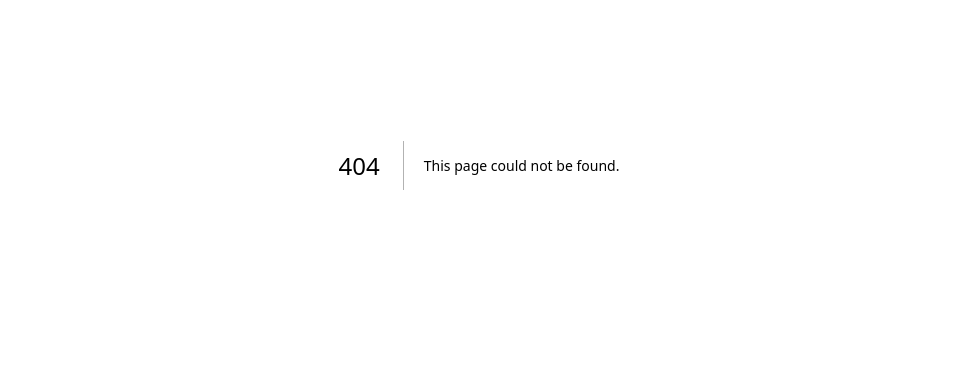
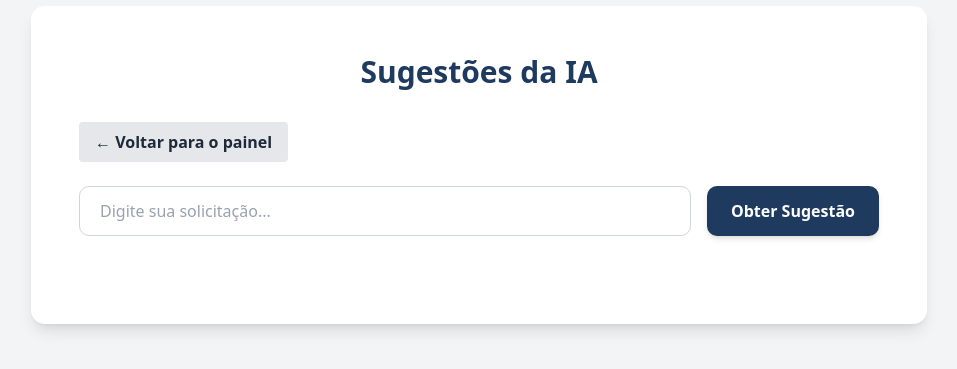
Before and after one commit to antonioovasc/doadev, a Next.js app: page /dashboard/ia in a window 1280 px wide. Before the commit this address had no page. Shown: the part 235-604 px from the top of the page, without its empty margins (161-1118 px from the left). Built offline with nearby package versions, Linux system fonts and the light colour scheme.

Commit message:
Adicionando IA

```diff
--- a/package.json
+++ b/package.json
@@ -25,6 +25,7 @@
     "lucide-react": "^0.511.0",
     "mysql2": "^3.14.1",
     "next": "15.3.2",
+    "openai": "^5.8.0",
     "react": "^19.0.0",
     "react-dom": "^19.0.0",
     "react-hook-form": "^7.56.4",
--- a/server.js
+++ b/server.js
@@ -8,6 +8,8 @@ const cors = require("cors");
 const bcrypt = require("bcryptjs");
 const jwt = require("jsonwebtoken");
 const connection = require("./db");
+
+const { OpenAI } = require('openai');
 
 const app = express();
 app.use(cors());
@@ -27,6 +29,41 @@ function authenticateToken(req, res, next) {
     next();
   });
 }
+
+// Configuração do OpenAI API
+const openai = new OpenAI({
+  apiKey: process.env.OPENAI_API_KEY,  //Chave key no env
+});
+
+app.post('/suggestions', async (req, res) => {
+  const { prompt } = req.body;
+
+  if (!prompt) {
+    return res.status(400).send("Prompt necessário!");
+  }
+
+  try {
+    console.log("Enviando prompt para OpenAI:", prompt); // Log do prompt
+
+    const completion = await openai.chat.completions.create({
+      model: "gpt-4o-mini",
+      messages: [{ role: "user", content: prompt }],
+      max_tokens: 100 // Limita o número de tokens na resposta
+    });
+
+    const suggestion = completion.choices[0].message.content; // Pega a sugestão gerada
+    console.log("Sugestão gerada:", suggestion);  // Log da sugestão
+
+    res.json({ suggestion });
+  } catch (error) {
+    console.error("Erro ao gerar sugestão:", error);  // Exibe o erro completo
+    res.status(500).json({
+      message: "Erro ao gerar sugestão",
+      error: error.message,  // Passa a mensagem de erro para o cliente
+    });
+  }
+});
+
 
 // Registro - SRP (Responsabilidade única)
 app.post("/register", async (req, res) => {
--- a/src/app/dashboard/categories/page.tsx
+++ b/src/app/dashboard/categories/page.tsx
@@ -87,7 +87,8 @@ export default function CategoriesPage() {
   if (!token) return <p className="text-center mt-10 text-gray-500">Carregando...</p>;
 
   return (
-    <div className="max-w-3xl mx-auto mt-12 p-8 bg-white rounded-xl shadow-lg">
+    <main className="min-h-screen bg-gray-100 p-16 flex justify-center items-center">
+      <div className="w-full max-w-4xl h-auto p-12 bg-white rounded-xl shadow-lg">
         <h1 className="text-3xl font-extrabold text-[#1E3A5F] mb-8 text-center">Categorias</h1>
 
         {/* Botão Voltar */}
@@ -170,5 +171,6 @@ export default function CategoriesPage() {
           ))}
         </ul>
       </div>
+    </main>
   );
 }
--- /dev/null
+++ b/src/app/dashboard/ia/page.tsx
@@ -0,0 +1,97 @@
+"use client";
+import { useState } from "react";
+import { useRouter } from "next/navigation";
+
+const API_BASE = "http://localhost:4000"; // Seu servidor local
+
+export default function SuggestionsPage() {
+    const router = useRouter();
+    const [inputText, setInputText] = useState("");
+    const [suggestion, setSuggestion] = useState<string | null>(null);
+    const [loading, setLoading] = useState(false);
+
+    const getSuggestion = async () => {
+        if (!inputText.trim()) return;
+        setLoading(true);
+
+        const token = localStorage.getItem("token");
+        if (!token) {
+            alert("Você precisa estar logado!");
+            setLoading(false);
+            return;
+        }
+
+        try {
+            const res = await fetch(`${API_BASE}/suggestions`, {
+                method: "POST",
+                headers: {
+                    "Content-Type": "application/json",
+                    Authorization: `Bearer ${token}`,
+                },
+                body: JSON.stringify({ prompt: inputText.trim() }),
+            });
+
+            if (!res.ok) {
+                const errorDetails = await res.text();  // Captura detalhes do erro enviado pela API
+                throw new Error(`Erro ao obter sugestão. Detalhes: ${errorDetails}`);
+            }
+
+            const data = await res.json();
+            setSuggestion(data.suggestion);
+        } catch (error) {
+            const errorMessage = error instanceof Error ? error.message : "Erro desconhecido";
+
+            setSuggestion(`Erro: ${errorMessage}`);
+        } finally {
+            setLoading(false);
+        }
+    };
+
+    return (
+        <main className="min-h-screen bg-gray-100 p-16 flex justify-center items-center">
+            <div className="w-full max-w-4xl h-auto p-12 bg-white rounded-xl shadow-lg">
+                <h1 className="text-3xl font-extrabold text-[#1E3A5F] mb-8 text-center">Sugestões da IA</h1>
+
+                {/* Botão Voltar */}
+                <button
+                    onClick={() => router.push("/dashboard")}
+                    className="mb-6 bg-gray-200 hover:bg-gray-300 text-gray-800 font-semibold py-2 px-4 rounded"
+                >
+                    ← Voltar para o painel
+                </button>
+
+                {/* Entrada de Texto */}
+                <div className="flex gap-4 mb-10">
+                    <input
+                        type="text"
+                        className="flex-grow border border-gray-300 rounded-lg px-5 py-3 text-gray-700 placeholder-gray-400 focus:outline-none focus:ring-2 focus:ring-[#1E3A5F] transition"
+                        placeholder="Digite sua solicitação..."
+                        value={inputText}
+                        onChange={(e) => setInputText(e.target.value)}
+                        onKeyDown={(e) => e.key === "Enter" && getSuggestion()}
+                    />
+                    <button
+                        onClick={getSuggestion}
+                        disabled={loading}  // Desabilita o botão enquanto está carregando
+                        className={`bg-[#1E3A5F] hover:bg-[#163254] text-white font-semibold px-6 rounded-lg shadow-md transition ${loading ? 'opacity-50 cursor-not-allowed' : ''}`}
+                    >
+                        {loading ? (
+                            <span className="spinner-border spinner-border-sm"></span>  // Ícone de carregamento
+                        ) : (
+                            "Obter Sugestão"
+                        )}
+                    </button>
+                </div>
+
+                {/* Exibição da sugestão da IA */}
+                {loading && <p className="text-center text-gray-500">Carregando...</p>}
+                {suggestion && !loading && (
+                    <div className="mt-8 p-6 bg-gray-50 rounded-lg shadow-sm">
+                        <h2 className="text-xl font-semibold text-gray-700 mb-4">Sugestão:</h2>
+                        <p className="text-gray-600">{suggestion}</p>
+                    </div>
+                )}
+            </div>
+        </main>
+    );
+}
--- a/src/app/dashboard/page.tsx
+++ b/src/app/dashboard/page.tsx
@@ -280,8 +280,15 @@ export default function DashboardPage() {
   return (
     <>
       <nav className="flex justify-between items-center bg-white px-8 py-4 shadow-md">
-        <h1 className="text-3xl font-bold text-[#1E3A5F]">Painel de Metas</h1>
+        <h1 className="text-3xl font-extrabold text-[#1E3A5F]">Painel de Metas</h1>
         <div className="flex gap-4">
+          <button
+            onClick={() => router.push("/dashboard/ia")}
+            className="flex items-center gap-2 text-[#1E3A5F] px-5 py-2.5 rounded-full font-semibold shadow-md hover:shadow-lg"
+          >
+            Sugestões com IA
+          </button>
+
           <button
             onClick={() => router.push("/dashboard/categories")}
             className="flex items-center gap-2 text-[#1E3A5F] px-5 py-2.5 rounded-full font-semibold shadow-md hover:shadow-lg"
--- a/src/app/dashboard/profile/page.tsx
+++ b/src/app/dashboard/profile/page.tsx
@@ -76,7 +76,7 @@ export default function ProfilePage() {
   return (
     <main className="min-h-screen bg-gray-100 p-8 flex justify-center items-center">
       <div className="bg-white p-8 rounded-lg shadow-lg w-full max-w-md">
-        <h1 className="text-2xl font-bold text-[#1E3A5F] mb-6">Meu Perfil</h1>
+        <h1 className="text-3xl font-extrabold text-[#1E3A5F] mb-6 text-center">Meu Perfil</h1>
 
         {/* Nome */}
         <label className="block mb-4">
--- a/src/app/page.tsx
+++ b/src/app/page.tsx
@@ -110,11 +110,10 @@ export default function LoginPage() {
 
         {message && (
           <div
-            className={`mb-6 px-4 py-3 rounded-md text-sm shadow-sm select-text border ${
-              isSuccess
+            className={`mb-6 px-4 py-3 rounded-md text-sm shadow-sm select-text border ${isSuccess
                 ? "bg-green-100 text-green-700 border-green-300"
                 : "bg-red-100 text-red-700 border-red-300"
-            }`}
+              }`}
           >
             {message}
           </div>
```
Also changed, not shown: 1 other file (tests, documents, lock files or other folders). Lines whose indentation alone changed are shown as unchanged.
